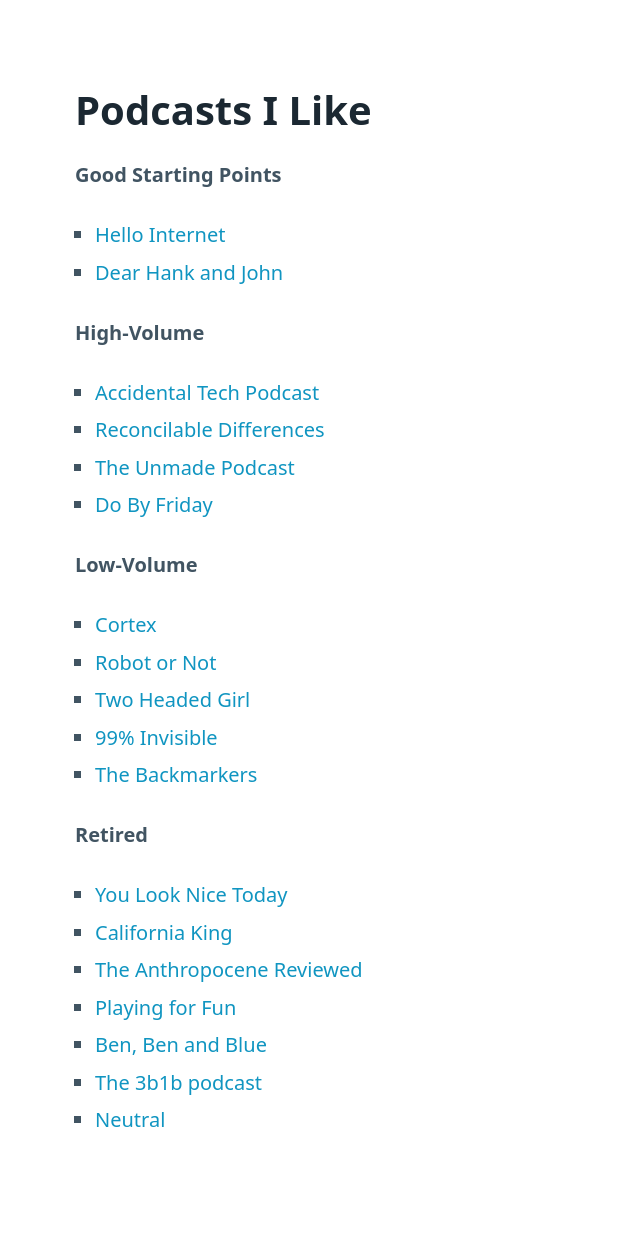
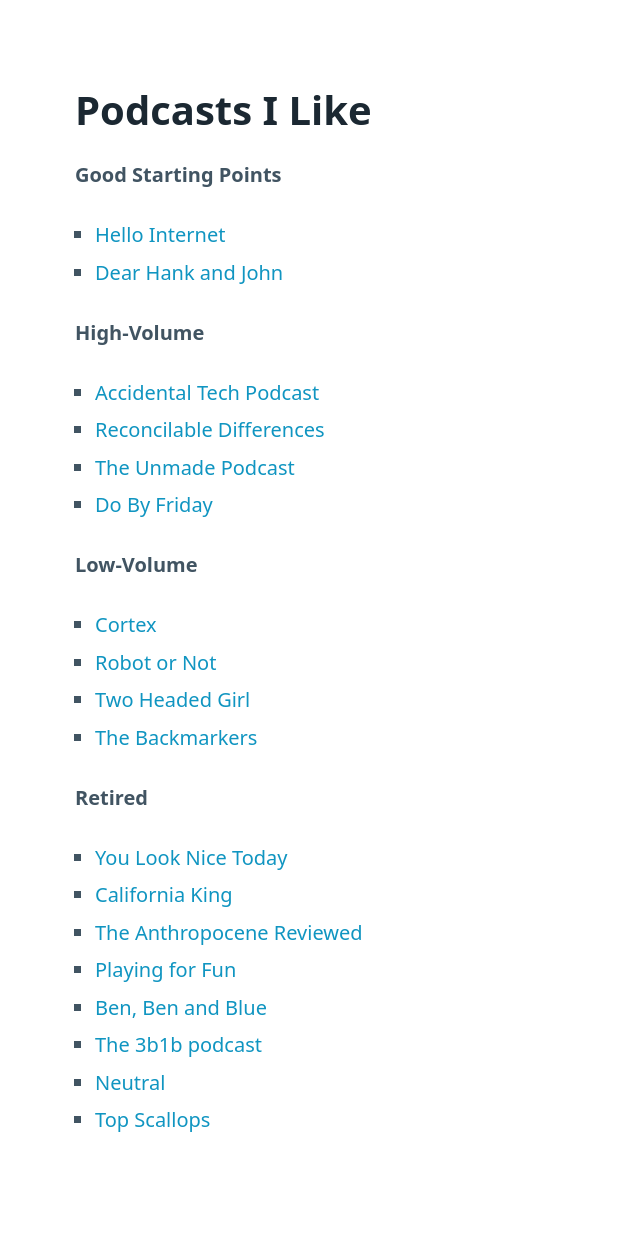
Before and after one commit to Alaxe/alaxe.github.io, a Jekyll site: the page built from pages/podcasts.md, in a window 1280 px wide. Shown: the whole page, without its empty margins (0-640 px from the left). Built offline with Jekyll 4.4.1, drawn with Linux system fonts in a browser that asks for light colours; nearby versions of some CDN libraries; our own code applies the rules of GitHub Pages for plain Markdown files.

Commit message:
[podcasts] +Top Scallops; -99PI

```diff
--- a/pages/podcasts.md
+++ b/pages/podcasts.md
@@ -26,8 +26,6 @@
       href: https://www.theincomparable.com/robot/
     - name: Two Headed Girl
       href: https://twoheadedgirl.transistor.fm/
-    - name: 99% Invisible
-      href: https://99percentinvisible.org/
     - name: The Backmarkers
       href: https://www.relay.fm/backmarkers
   - name: Retired
@@ -46,6 +44,8 @@
       href: https://www.3blue1brown.com/podcast
     - name: Neutral
       href: https://neutral.fm/
+    - name: Top Scallops
+      href: https://topscallops.simplecast.com/
 ---
 # Podcasts I Like
 
```
